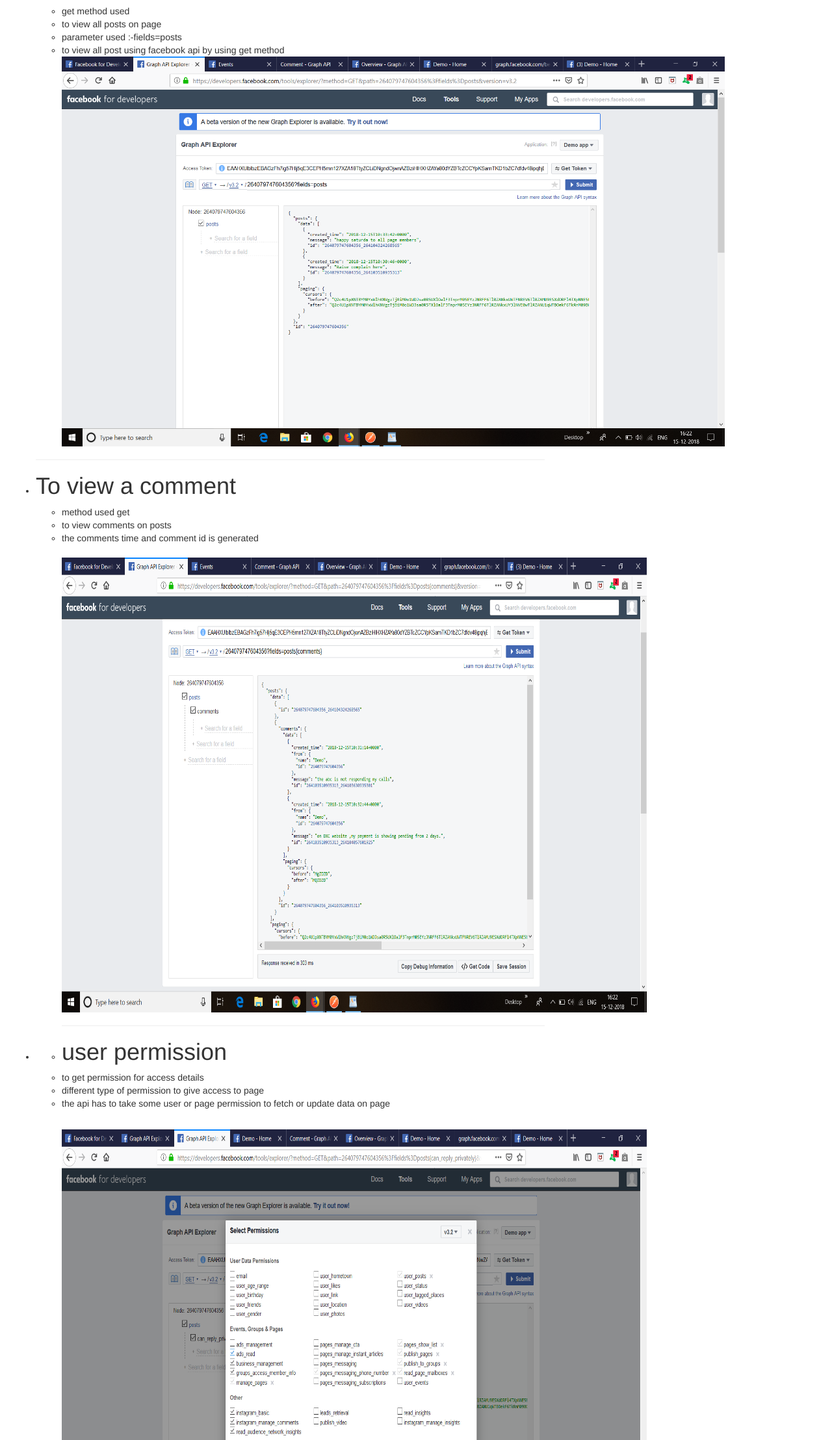
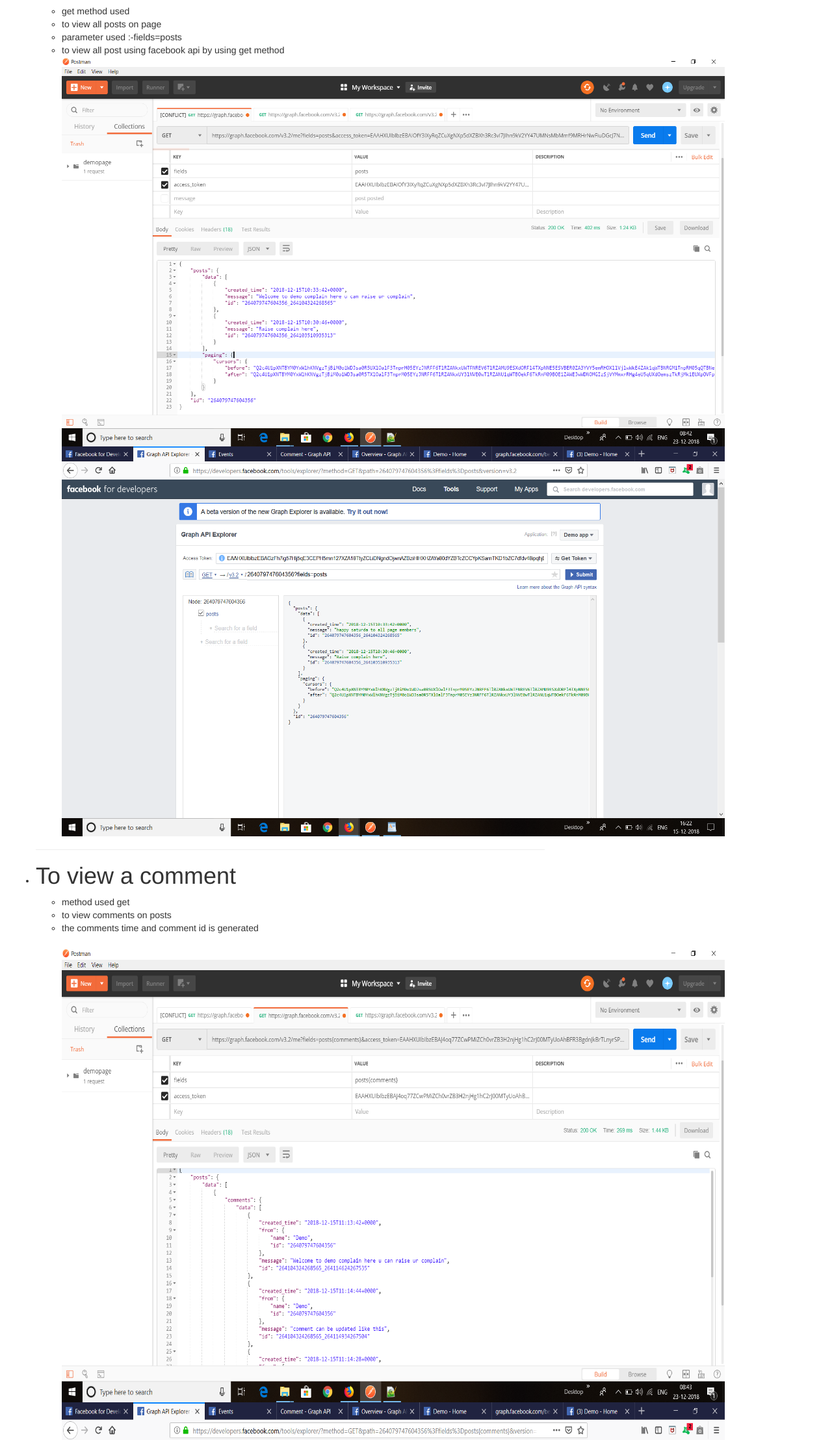
Before and after one commit to saurabh123489/saurabh123489.github.io, a plain HTML site: page index.html in a window 1280 px wide. Shown: the part 344-2560 px from the top of the page at 65% size. Drawn offline with nearby package versions, Linux system fonts and the light colour scheme.

Commit message:
Update index.html

```diff
--- a/index.html
+++ b/index.html
@@ -89,6 +89,9 @@
 
 	  <p> to view all post using facebook api by using get method
 	  <br/>
+	  <img src="images/Screenshot (24).png" height=600px width=1020px>
+	  <br>
+
 	  <img src="images/Screenshot (5).png" height=600px width=1020px>
 
 	  </ul>
@@ -101,7 +104,9 @@
 	  <li>to view comments on posts</li>
 	  <li>the comments time and comment id is generated</li>
 	  <br/>
-	  <img src="images/Screenshot (7).png" height=700px width=900px>
+	  <img src="images/Screenshot (25).png" height=700px width=1020px>
+	  <br/>
+	  <img src="images/Screenshot (7).png" height=700px width=1020px>
       <hr>
 	  </li>
 	  </ul>
@@ -131,7 +136,7 @@
 	  <br/>
 	  <br>
 	  <br/>
-	  <img src="images/Screenshot (9).png" height=700px width=900px>
+	  <img src="images/Screenshot (26).png" height=700px width=900px>
       <hr>
 	    </li>
 		</ul>
@@ -173,7 +178,7 @@
 	  <li><p >second for the data (in link:-url to pe written,in message:- message is to be writtens)
 
 	  </li>
-	  <br/>
+	  <br>
 	  <img src="images/Screenshot (12).png" height=700px width=900px>
       <hr>
 	  </li>
@@ -191,7 +196,7 @@
 	 </li>
 	 <li>required:- server callback url, access token
 	 </li>
-	 <br/>
+	 <br>
 	  <img src="images/Screenshot (2).png" height=700px width=900px>
       </li>
 	  </ul>
```
